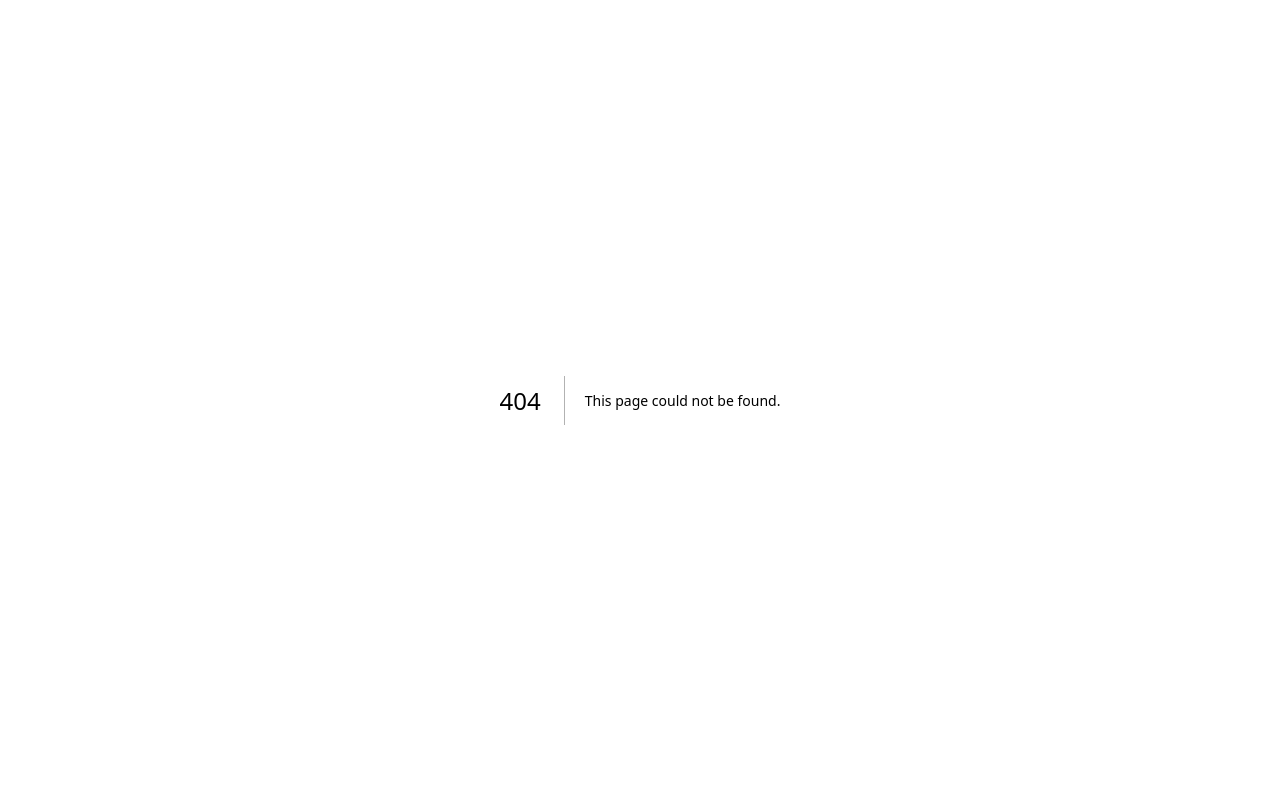
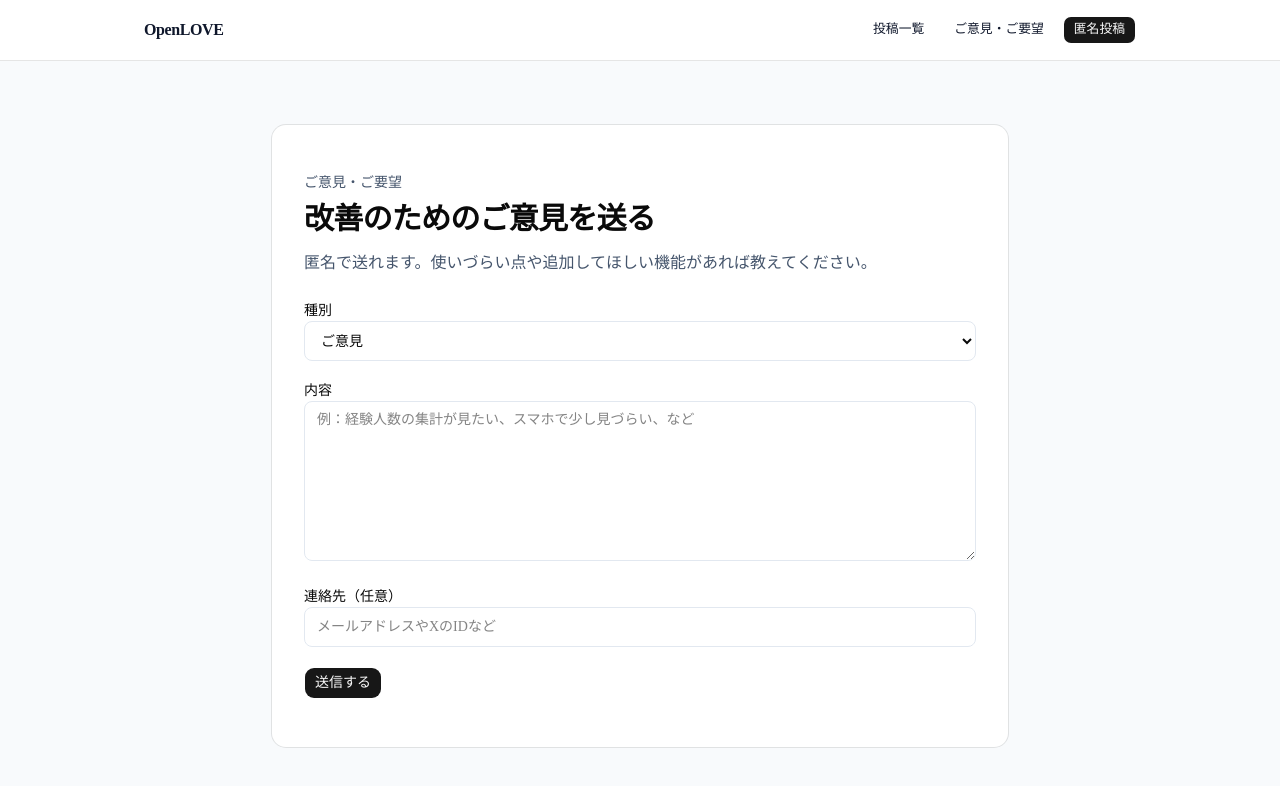
Before and after one commit to GS1117op/open-love, a Next.js app: page /feedback in a window 1280 px wide. Before the commit this address had no page. Shown: the top 786 px of the page. Built offline with nearby package versions, Linux system fonts and the light colour scheme; no server answers.

Commit message:
ご意見ご要望フォームを追加

```diff
--- /dev/null
+++ b/app/feedback/page.tsx
@@ -0,0 +1,14 @@
+import { SiteHeader } from "@/components/layout/site-header";
+import { FeedbackForm } from "@/components/feedback/feedback-form";
+
+export default function FeedbackPage() {
+  return (
+    <div className="min-h-screen bg-slate-50 text-slate-900">
+      <SiteHeader />
+
+      <main className="mx-auto max-w-3xl px-4 py-10 sm:py-16">
+        <FeedbackForm />
+      </main>
+    </div>
+  );
+}
--- /dev/null
+++ b/components/feedback/feedback-form.tsx
@@ -0,0 +1,110 @@
+"use client";
+
+import { useState } from "react";
+import { supabase } from "@/lib/supabase/client";
+import { Button } from "@/components/ui/button";
+import { Card, CardContent } from "@/components/ui/card";
+
+export function FeedbackForm() {
+  const [type, setType] = useState("ご意見");
+  const [content, setContent] = useState("");
+  const [contact, setContact] = useState("");
+  const [isSubmitting, setIsSubmitting] = useState(false);
+  const [message, setMessage] = useState("");
+
+  async function handleSubmit(e: React.FormEvent<HTMLFormElement>) {
+    e.preventDefault();
+
+    if (!content.trim()) {
+      setMessage("内容は必須です。");
+      return;
+    }
+
+    if (!supabase) {
+      setMessage("Supabase の設定が見つかりません。");
+      return;
+    }
+
+    setIsSubmitting(true);
+    setMessage("");
+
+    const { error } = await supabase.from("feedbacks").insert({
+      type,
+      content: content.trim(),
+      contact: contact.trim() || null,
+    });
+
+    if (error) {
+      setMessage(`送信に失敗しました: ${error.message}`);
+      setIsSubmitting(false);
+      return;
+    }
+
+    setMessage("送信ありがとうございました。");
+    setType("ご意見");
+    setContent("");
+    setContact("");
+    setIsSubmitting(false);
+  }
+
+  return (
+    <Card className="border-slate-200 bg-white">
+      <CardContent className="p-6 sm:p-8">
+        <div className="mb-6">
+          <p className="text-sm font-medium text-slate-600">ご意見・ご要望</p>
+          <h1 className="mt-2 text-2xl font-bold tracking-tight sm:text-3xl">
+            改善のためのご意見を送る
+          </h1>
+          <p className="mt-3 text-sm leading-7 text-slate-600 sm:text-base">
+            匿名で送れます。使いづらい点や追加してほしい機能があれば教えてください。
+          </p>
+        </div>
+
+        <form className="space-y-5" onSubmit={handleSubmit}>
+          <div className="space-y-2">
+            <label className="text-sm font-medium">種別</label>
+            <select
+              value={type}
+              onChange={(e) => setType(e.target.value)}
+              className="flex h-10 w-full rounded-md border border-slate-200 bg-white px-3 py-2 text-sm"
+            >
+              <option>ご意見</option>
+              <option>ご要望</option>
+              <option>不具合報告</option>
+            </select>
+          </div>
+
+          <div className="space-y-2">
+            <label className="text-sm font-medium">内容</label>
+            <textarea
+              value={content}
+              onChange={(e) => setContent(e.target.value)}
+              className="min-h-[160px] w-full rounded-md border border-slate-200 bg-white px-3 py-2 text-sm"
+              placeholder="例：経験人数の集計が見たい、スマホで少し見づらい、など"
+            />
+          </div>
+
+          <div className="space-y-2">
+            <label className="text-sm font-medium">連絡先（任意）</label>
+            <input
+              value={contact}
+              onChange={(e) => setContact(e.target.value)}
+              className="flex h-10 w-full rounded-md border border-slate-200 bg-white px-3 py-2 text-sm"
+              placeholder="メールアドレスやXのIDなど"
+            />
+          </div>
+
+          {message ? (
+            <div className="rounded-lg border border-slate-200 bg-slate-50 p-4 text-sm text-slate-700">
+              {message}
+            </div>
+          ) : null}
+
+          <Button type="submit" className="w-full sm:w-auto" disabled={isSubmitting}>
+            {isSubmitting ? "送信中..." : "送信する"}
+          </Button>
+        </form>
+      </CardContent>
+    </Card>
+  );
+}
--- a/components/layout/site-header.tsx
+++ b/components/layout/site-header.tsx
@@ -6,12 +6,15 @@ export function SiteHeader() {
     <header className="border-b bg-white">
       <div className="mx-auto flex max-w-5xl items-center justify-between px-4 py-4">
         <Link href="/" className="text-base font-semibold tracking-tight">
-          オープン恋愛
+          OpenLOVE
         </Link>
 
         <nav className="flex items-center gap-2">
           <Button asChild variant="ghost" size="sm">
             <Link href="/posts">投稿一覧</Link>
+          </Button>
+            <Button asChild variant="ghost" size="sm">
+            <Link href="/feedback">ご意見・ご要望</Link>
           </Button>
           <Button asChild size="sm">
             <Link href="/submit">匿名投稿</Link>
```
